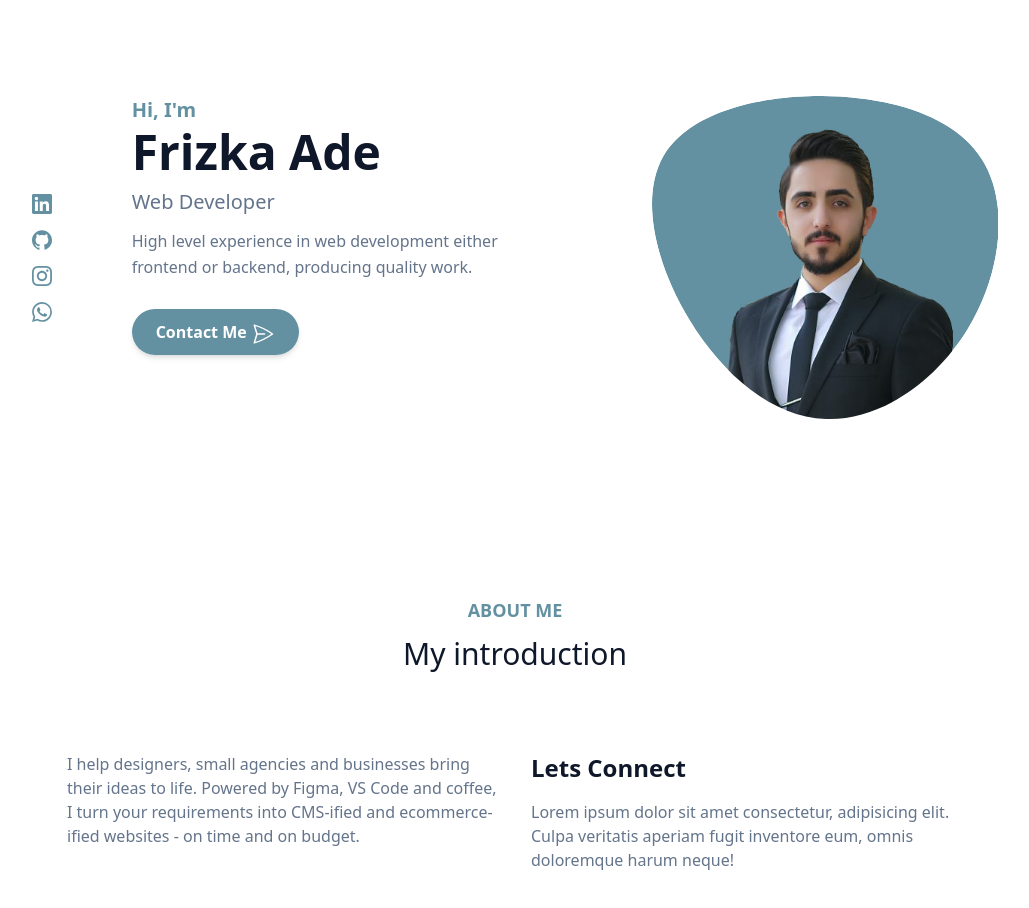
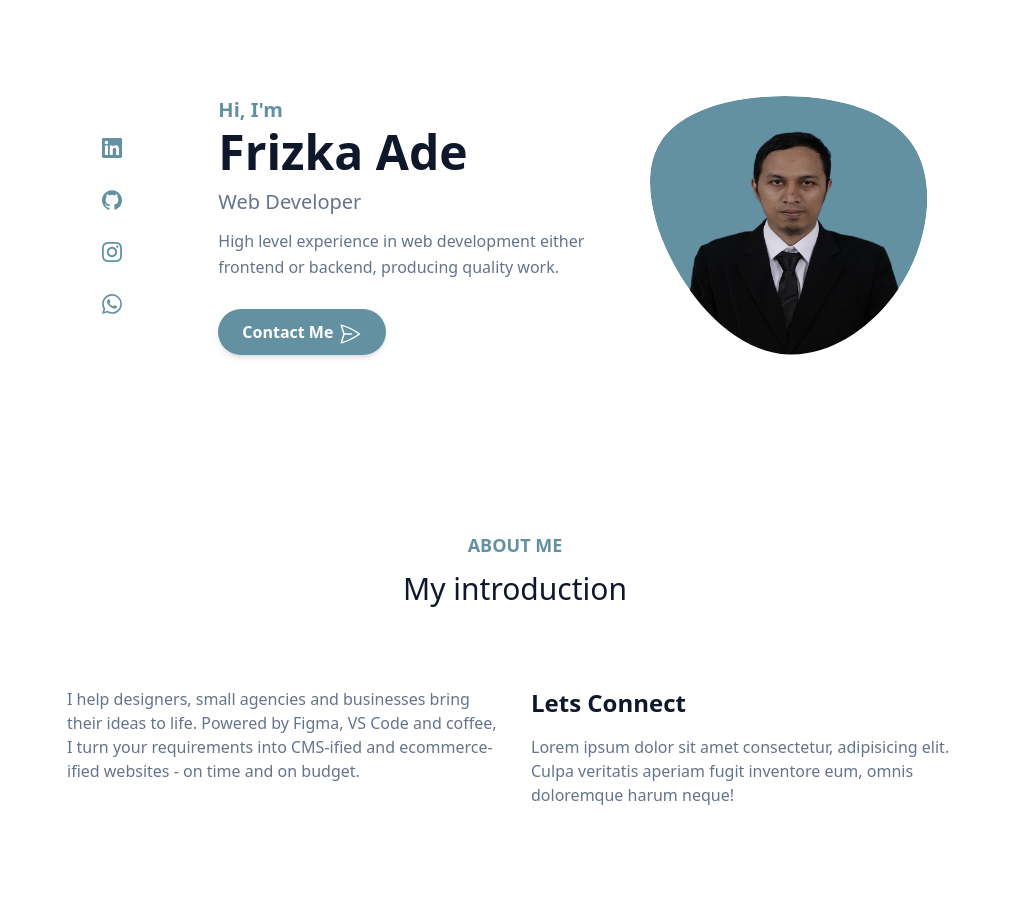
Before and after one commit to frizkaadep/portfolio-tailwind-css, a website: page index.html in a window 1280 px wide. Shown: the top 908 px of the page, without its empty margins (125-1154 px from the left). Drawn offline with Linux system fonts and the light colour scheme.

Commit message:
update fflex basis hero section

```diff
--- a/index.html
+++ b/index.html
@@ -14,8 +14,8 @@
     <!-- Hero Section Start -->
     <section id="home" class="pt-24 pb-8">
         <div class="container">
-            <div class="flex mx-auto flex-wrap justify-center lg:w-5/6">
-                <div class="grid grid-cols-1 gap-4 mr-5 lg:mr-20 lg:place-content-center lg:1/6">
+            <div class="flex mx-auto flex-wrap justify-center lg:w-4/6 gap-4">
+                <div class="grid grid-cols-1 gap-4 lg:gap-8 mr-5 lg:mr-20 lg:place-content-center lg:1/6">
                     <!-- linkedin -->
                     <a href="https://id.linkedin.com/in/frizka-ade-681631149" target="_blank"
                         class="text-primary hover:text-dark">
@@ -71,7 +71,7 @@
                                                 129.362C2.45775 97.8511 -7.48481 59.1033 6.67581 34.5279C20.9871 10.1032 59.7028
                                                 -0.149132 97.9666 0.00163737C136.23 0.303176 174.193 10.857 190.312 36.4879Z" />
 
-                            <image class="w-full h-full" x="0" y="18" xlink:href="dist/img/profil-.png" />
+                            <image class="w-full h-full" x="6" y="10" xlink:href="dist/img/profil.png" />
                         </g>
                     </svg>
                 </div>
@@ -79,7 +79,7 @@
                     <h1 class="text-base font-semibold text-primary md:text-xl">Hi, I'm<span
                             class="block font-semibold text-dark text-4xl my-1 lg:text-5xl">Frizka Ade</span></h1>
                     <h2 class="font-medium text-secondary text-lg my-3 lg:text-xl">Web Developer</h2>
-                    <p class="font-medium text-secondary mb-10 leading-relaxed lg:w-5/6">High level experience in
+                    <p class="font-medium text-secondary mb-10 leading-relaxed">High level experience in
                         web development
                         either frontend or backend, producing quality work.
                     </p>
```
Also changed, not shown: dist/output.css.
